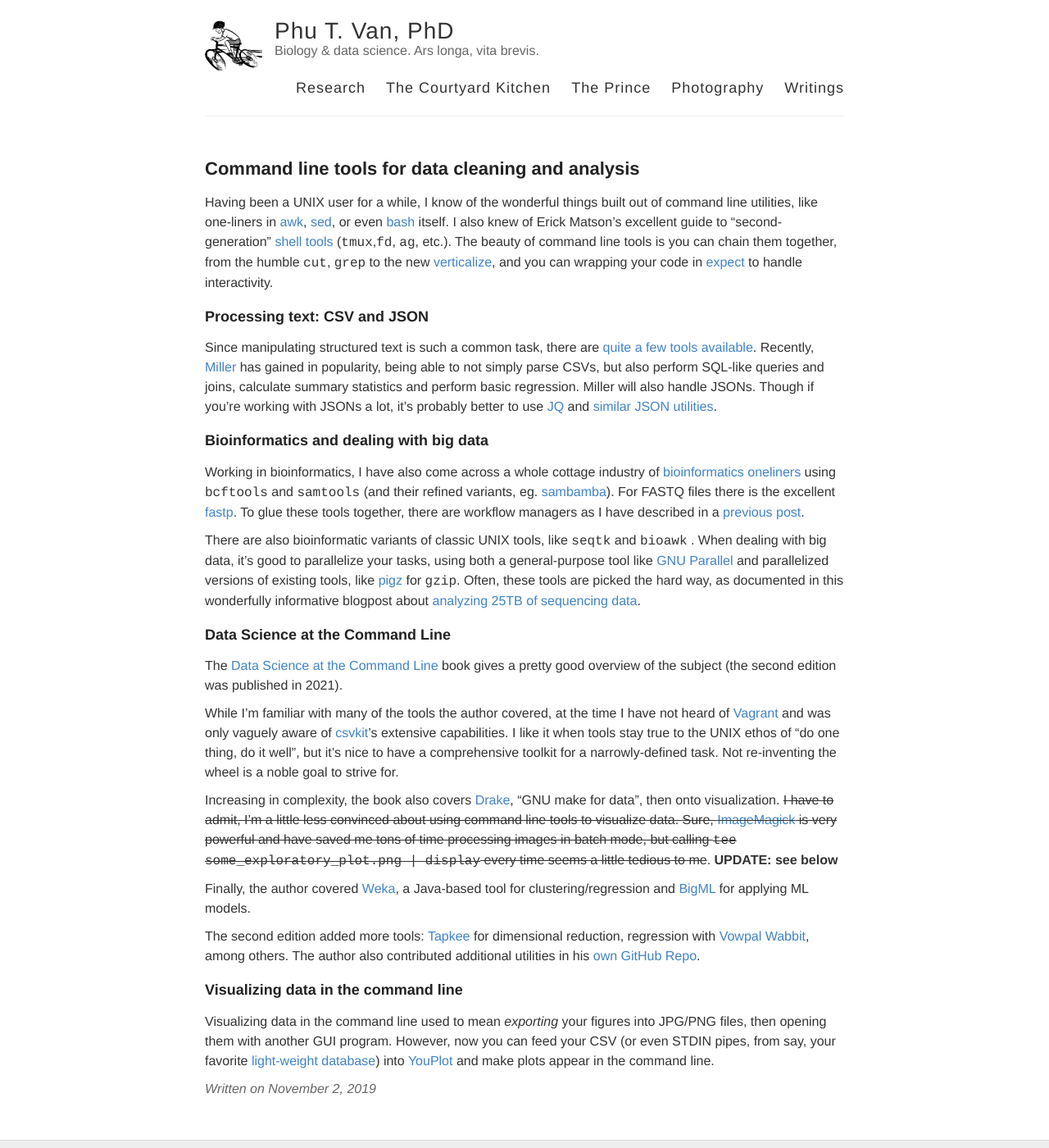
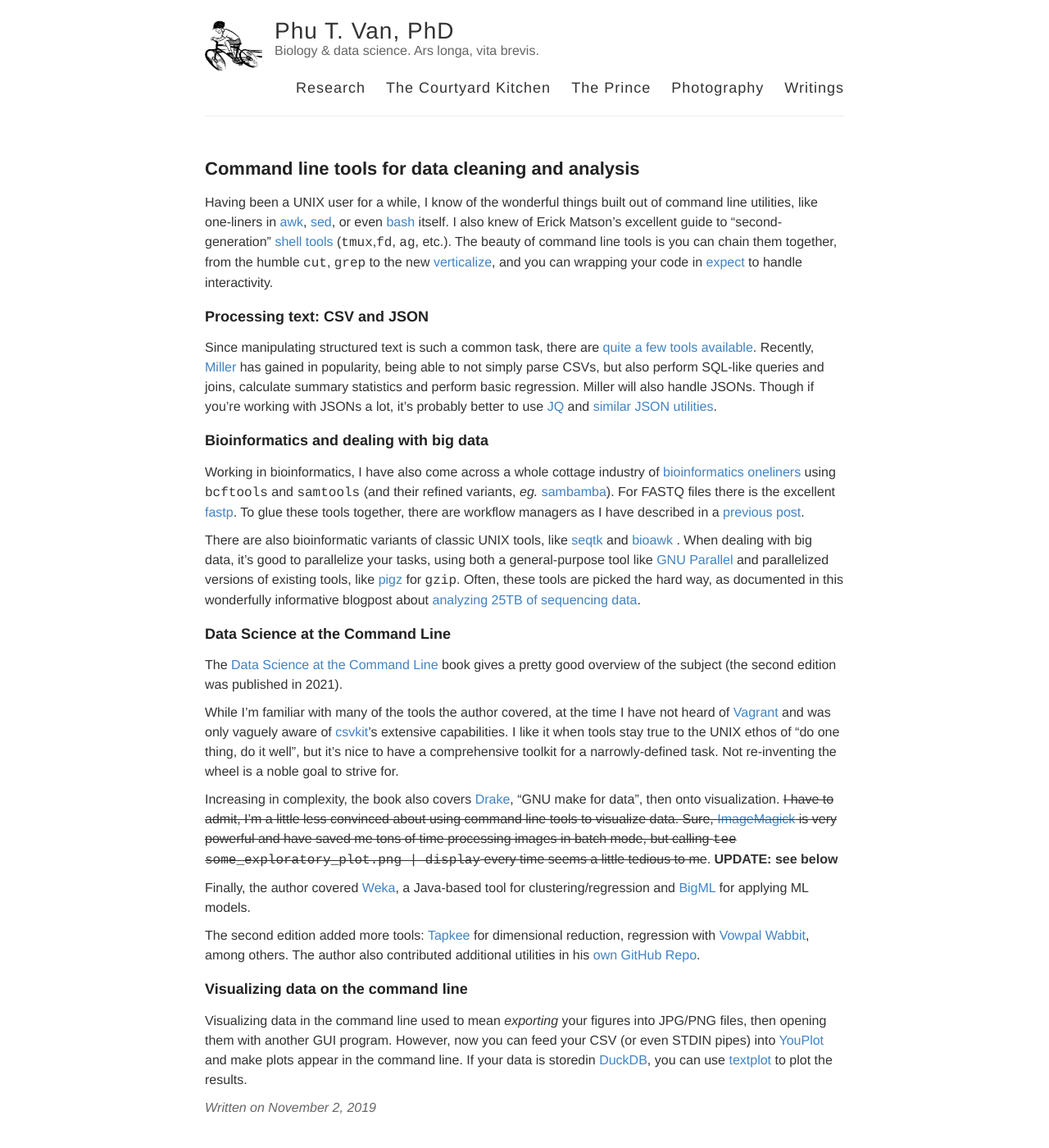
Before and after one commit to ptvan/ptvan.github.io, a Jekyll site: the page built from _posts/2019-11-02-command-line-tools.md, in a window 1280 px wide and 1400 px high. Shown: the whole window at 82% size. Built offline with Jekyll 4.4.1, drawn with Linux system fonts in a browser that asks for light colours.

Commit message:
updated command line tools post

```diff
--- a/_posts/2019-11-02-command-line-tools.md
+++ b/_posts/2019-11-02-command-line-tools.md
@@ -11,9 +11,9 @@ Since manipulating structured text is such a common task, there are [quite a few
 
 ### Bioinformatics and dealing with big data
 
-Working in bioinformatics, I have also come across a whole cottage industry of [bioinformatics oneliners](https://github.com/stephenturner/oneliners) using `bcftools` and `samtools` (and their refined variants, eg. [sambamba](https://lomereiter.github.io/sambamba/)). For FASTQ files there is the excellent [fastp](https://github.com/OpenGene/fastp). To glue these tools together, there are workflow managers as I have described in a [previous post](https://ptvan.github.io/workflow-managers/).
+Working in bioinformatics, I have also come across a whole cottage industry of [bioinformatics oneliners](https://github.com/stephenturner/oneliners) using `bcftools` and `samtools` (and their refined variants, _eg._ [sambamba](https://lomereiter.github.io/sambamba/)). For FASTQ files there is the excellent [fastp](https://github.com/OpenGene/fastp). To glue these tools together, there are workflow managers as I have described in a [previous post](https://ptvan.github.io/workflow-managers/).
 
-There are also bioinformatic variants of classic UNIX tools, like `seqtk` and `bioawk` . When dealing with big data, it's good to parallelize your tasks, using both a general-purpose tool like [GNU Parallel](https://www.gnu.org/software/parallel/) and parallelized versions of existing tools, like [pigz](https://zlib.net/pigz/) for `gzip`. Often, these tools are picked the hard way, as documented in this wonderfully informative blogpost about [analyzing 25TB of sequencing data](https://livefreeordichotomize.com/posts/2019-06-04-using-awk-and-r-to-parse-25tb/).
+There are also bioinformatic variants of classic UNIX tools, like [seqtk](https://github.com/lh3/seqtk) and [bioawk](https://github.com/lh3/bioawk) . When dealing with big data, it's good to parallelize your tasks, using both a general-purpose tool like [GNU Parallel](https://www.gnu.org/software/parallel/) and parallelized versions of existing tools, like [pigz](https://zlib.net/pigz/) for `gzip`. Often, these tools are picked the hard way, as documented in this wonderfully informative blogpost about [analyzing 25TB of sequencing data](https://livefreeordichotomize.com/posts/2019-06-04-using-awk-and-r-to-parse-25tb/).
 
 ### Data Science at the Command Line
 
@@ -27,6 +27,6 @@ Finally, the author covered [Weka](https://www.cs.waikato.ac.nz/ml/weka/), a Jav
 
 The second edition added more tools: [Tapkee](https://tapkee.lisitsyn.me/) for dimensional reduction, regression with [Vowpal Wabbit](https://vowpalwabbit.org/), among others. The author also contributed additional utilities in his [own GitHub Repo](https://github.com/jeroenjanssens/data-science-at-the-command-line).
 
-### Visualizing data in the command line
+### Visualizing data on the command line
 
-Visualizing data in the command line used to mean _exporting_ your figures into JPG/PNG files, then opening them with another GUI program. However, now you can feed your CSV (or even STDIN pipes, from say, your favorite [light-weight database](https://duckdb.org)) into [YouPlot](https://github.com/red-data-tools/YouPlot) and make plots appear in the command line.
+Visualizing data in the command line used to mean _exporting_ your figures into JPG/PNG files, then opening them with another GUI program. However, now you can feed your CSV (or even STDIN pipes) into [YouPlot](https://github.com/red-data-tools/YouPlot) and make plots appear in the command line. If your data is storedin [DuckDB](https://duckdb.org), you can use [textplot](https://github.com/query-farm/textplot) to plot the results.
```
